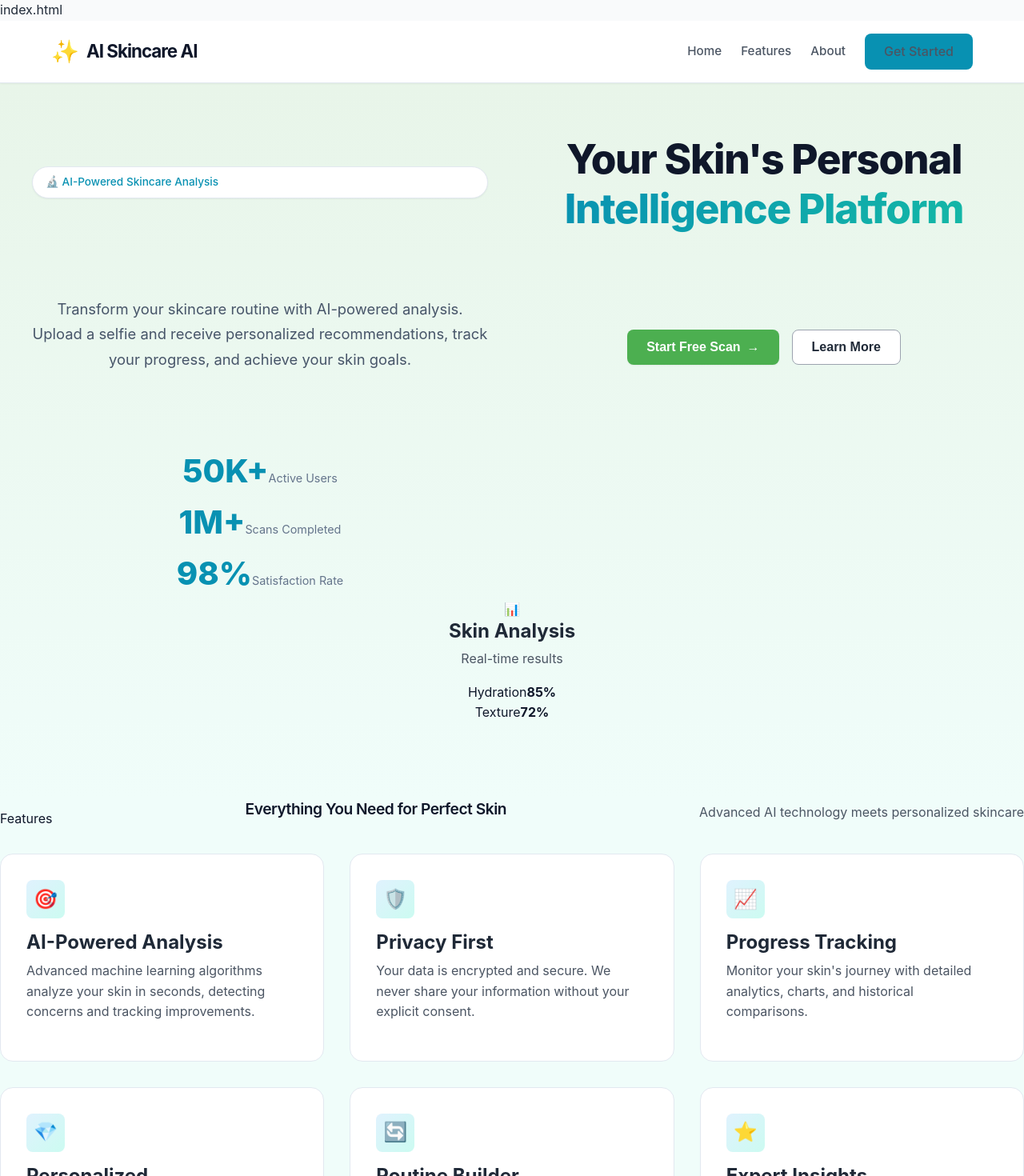
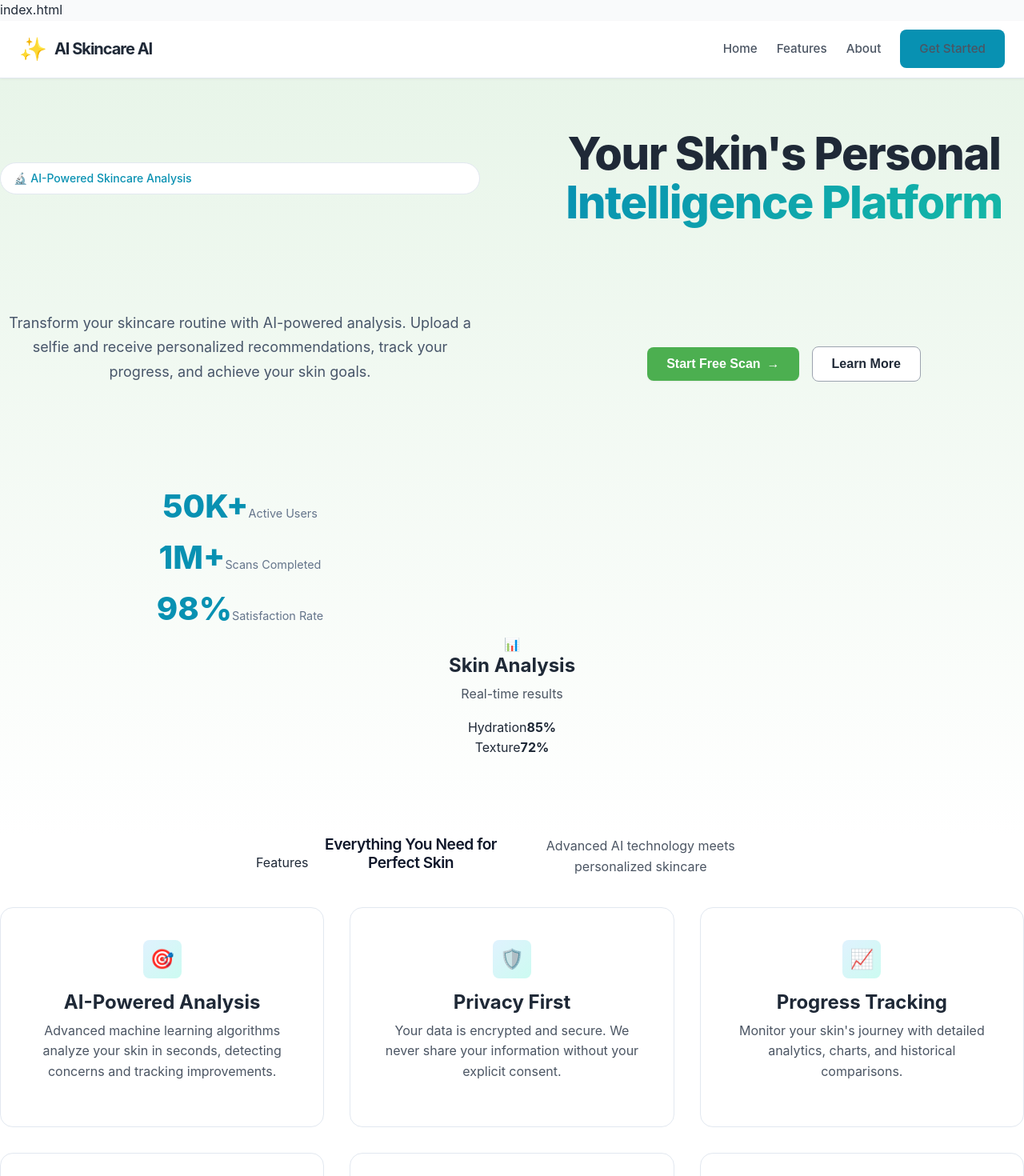
Before and after one commit to himprapatel-rgb/ai-skincare-intelligence-system, a React (Vite) app in the folder frontend/: page / in a window 1280 px wide. Shown: the top 1470 px of the page at 80% size. Built offline with nearby package versions, Linux system fonts and the light colour scheme; no server answers.

Commit message:
fix(ui): Industry standard aligned layout

```diff
--- a/frontend/src/pages/HomePage.css
+++ b/frontend/src/pages/HomePage.css
@@ -1,22 +1,17 @@
-/* SkinCare Medical App - Clean Healthcare Design */
+/* SkinCare AI - Industry Standard Medical Design */
 
 :root {
-  --medical-primary: #0891b2;
-  --medical-secondary: #06b6d4;
-  --medical-accent: #14b8a6;
-  --medical-success: #10b981;
-  --medical-warning: #f59e0b;
-  --medical-danger: #ef4444;
-  --bg-primary: #ffffff;
-  --bg-secondary: #f0fdfa;
-  --bg-card: #ffffff;
-  --text-primary: #0f172a;
-  --text-secondary: #475569;
-  --text-muted: #94a3b8;
-  --border-color: #e2e8f0;
-  --shadow-sm: 0 1px 2px rgba(0,0,0,0.05);
-  --shadow-md: 0 4px 6px -1px rgba(0,0,0,0.1);
-  --shadow-lg: 0 10px 15px -3px rgba(0,0,0,0.1);
+  --primary: #0891b2;
+  --primary-dark: #0e7490;
+  --accent: #14b8a6;
+  --success: #10b981;
+  --bg-light: #f0fdfa;
+  --bg-white: #ffffff;
+  --text-dark: #0f172a;
+  --text-gray: #475569;
+  --text-light: #94a3b8;
+  --border: #e2e8f0;
+  --shadow: 0 4px 6px -1px rgba(0,0,0,0.1);
 }
 
 * {
@@ -26,27 +21,30 @@
 }
 
 .homepage {
-  font-family: 'Inter', -apple-system, BlinkMacSystemFont, sans-serif;
-  background: var(--bg-secondary);
+  font-family: 'Inter', -apple-system, BlinkMacSystemFont, 'Segoe UI', sans-serif;
+  background: var(--bg-white);
   min-height: 100vh;
-  color: var(--text-primary);
+  color: var(--text-dark);
 }
 
-/* Navigation */
+/* NAVBAR - Fixed top navigation */
 .navbar {
-  background: var(--bg-primary);
-  border-bottom: 1px solid var(--border-color);
-  padding: 16px 0;
+  background: var(--bg-white);
+  border-bottom: 1px solid var(--border);
+  padding: 0 24px;
+  height: 72px;
+  display: flex;
+  align-items: center;
   position: sticky;
   top: 0;
-  z-index: 100;
-  box-shadow: var(--shadow-sm);
+  z-index: 1000;
+  box-shadow: 0 1px 3px rgba(0,0,0,0.05);
 }
 
 .nav-container {
-  max-width: 1200px;
+  max-width: 1280px;
+  width: 100%;
   margin: 0 auto;
-  padding: 0 24px;
   display: flex;
   justify-content: space-between;
   align-items: center;
@@ -56,27 +54,27 @@
   display: flex;
   align-items: center;
   gap: 10px;
+  text-decoration: none;
 }
 
 .logo-icon {
   font-size: 28px;
-  color: var(--medical-primary);
 }
 
 .logo-text {
-  font-size: 1.4rem;
+  font-size: 1.25rem;
   font-weight: 700;
-  color: var(--text-primary);
+  color: var(--text-dark);
 }
 
 .nav-links {
   display: flex;
   align-items: center;
-  gap: 32px;
+  gap: 40px;
 }
 
 .nav-link {
-  color: var(--text-secondary);
+  color: var(--text-gray);
   text-decoration: none;
   font-weight: 500;
   font-size: 0.95rem;
@@ -84,84 +82,89 @@
 }
 
 .nav-link:hover {
-  color: var(--medical-primary);
+  color: var(--primary);
 }
 
 .nav-btn-primary {
-  background: var(--medical-primary);
+  background: var(--primary);
   color: white;
-  padding: 10px 24px;
+  padding: 12px 24px;
   border-radius: 8px;
   text-decoration: none;
   font-weight: 600;
+  font-size: 0.95rem;
   transition: all 0.2s;
 }
 
 .nav-btn-primary:hover {
-  background: #0e7490;
-  transform: translateY(-1px);
+  background: var(--primary-dark);
 }
 
-/* Hero Section */
+/* HERO SECTION */
 .hero {
-  background: linear-gradient(135deg, #f0fdfa 0%, #e0f2fe 100%);
-  padding: 80px 24px;
+  background: linear-gradient(180deg, var(--bg-light) 0%, var(--bg-white) 100%);
+  padding: 100px 24px 80px;
 }
 
 .hero-content {
-  max-width: 1200px;
+  max-width: 1280px;
   margin: 0 auto;
   display: grid;
   grid-template-columns: 1fr 1fr;
-  gap: 60px;
+  gap: 80px;
   align-items: center;
+}
+
+.hero-text {
+  max-width: 560px;
 }
 
 .hero-badge {
   display: inline-flex;
   align-items: center;
   gap: 8px;
-  background: white;
+  background: var(--bg-white);
   padding: 8px 16px;
-  border-radius: 50px;
-  font-size: 0.85rem;
-  color: var(--medical-primary);
+  border-radius: 100px;
+  font-size: 0.875rem;
+  color: var(--primary);
   font-weight: 500;
   margin-bottom: 24px;
-  box-shadow: var(--shadow-sm);
-  border: 1px solid var(--border-color);
+  border: 1px solid var(--border);
 }
 
 .hero-title {
-  font-size: 3.2rem;
+  font-size: 3.5rem;
   font-weight: 800;
-  color: var(--text-primary);
-  line-height: 1.2;
-  margin-bottom: 20px;
+  line-height: 1.1;
+  color: var(--text-dark);
+  margin-bottom: 24px;
 }
 
 .gradient-text {
-  background: linear-gradient(135deg, var(--medical-primary) 0%, var(--medical-accent) 100%);
+  background: linear-gradient(135deg, var(--primary) 0%, var(--accent) 100%);
   -webkit-background-clip: text;
   -webkit-text-fill-color: transparent;
+  background-clip: text;
 }
 
 .hero-description {
-  font-size: 1.15rem;
-  color: var(--text-secondary);
+  font-size: 1.125rem;
+  color: var(--text-gray);
   line-height: 1.7;
-  margin-bottom: 32px;
+  margin-bottom: 40px;
 }
 
 .hero-buttons {
   display: flex;
   gap: 16px;
+  align-items: center;
 }
 
 .btn-primary {
-  background: var(--medical-primary);
+  background: var(--primary);
   color: white;
-  padding: 14px 32px;
+  padding: 16px 32px;
   border-radius: 10px;
   font-weight: 600;
   font-size: 1rem;
@@ -175,89 +178,94 @@
 }
 
 .btn-primary:hover {
-  background: #0e7490;
+  background: var(--primary-dark);
   transform: translateY(-2px);
-  box-shadow: var(--shadow-md);
+  box-shadow: var(--shadow);
 }
 
 .btn-secondary {
-  background: white;
-  color: var(--text-primary);
-  padding: 14px 32px;
+  background: var(--bg-white);
+  color: var(--text-dark);
+  padding: 16px 32px;
   border-radius: 10px;
   font-weight: 600;
   font-size: 1rem;
-  border: 1px solid var(--border-color);
+  border: 1px solid var(--border);
   cursor: pointer;
   transition: all 0.2s;
   text-decoration: none;
 }
 
 .btn-secondary:hover {
-  background: var(--bg-secondary);
-  border-color: var(--medical-primary);
+  background: var(--bg-light);
+  border-color: var(--primary);
 }
 
-/* Stats Section */
+.hero-visual {
+  display: flex;
+  justify-content: center;
+}
+
+/* STATS BAR */
 .stats-section {
-  background: white;
+  background: var(--bg-white);
   padding: 60px 24px;
-  border-top: 1px solid var(--border-color);
+  border-top: 1px solid var(--border);
+  border-bottom: 1px solid var(--border);
 }
 
 .stats-container {
-  max-width: 1200px;
+  max-width: 1280px;
   margin: 0 auto;
   display: grid;
   grid-template-columns: repeat(4, 1fr);
-  gap: 40px;
+  gap: 32px;
 }
 
 .stat-card {
   text-align: center;
-  padding: 24px;
 }
 
 .stat-number {
   font-size: 2.5rem;
   font-weight: 800;
-  color: var(--medical-primary);
+  color: var(--primary);
   margin-bottom: 8px;
 }
 
 .stat-label {
-  color: var(--text-secondary);
+  color: var(--text-gray);
   font-size: 0.95rem;
 }
 
-/* Features Section */
+/* FEATURES SECTION */
 .features-section {
-  padding: 80px 24px;
-  background: var(--bg-secondary);
+  padding: 100px 24px;
+  background: var(--bg-light);
 }
 
 .features-container {
-  max-width: 1200px;
+  max-width: 1280px;
   margin: 0 auto;
 }
 
 .section-header {
   text-align: center;
-  margin-bottom: 60px;
+  max-width: 640px;
+  margin: 0 auto 64px;
 }
 
 .section-title {
-  font-size: 2.2rem;
+  font-size: 2.25rem;
   font-weight: 700;
-  color: var(--text-primary);
+  color: var(--text-dark);
   margin-bottom: 16px;
 }
 
 .section-subtitle {
-  font-size: 1.1rem;
-  color: var(--text-secondary);
-  max-width: 600px;
-  margin: 0 auto;
+  font-size: 1.125rem;
+  color: var(--text-gray);
+  line-height: 1.6;
 }
 
 .features-grid {
@@ -267,80 +275,219 @@
 }
 
 .feature-card {
-  background: white;
-  padding: 32px;
+  background: var(--bg-white);
+  padding: 40px 32px;
   border-radius: 16px;
-  border: 1px solid var(--border-color);
+  border: 1px solid var(--border);
+  text-align: center;
   transition: all 0.3s;
 }
 
 .feature-card:hover {
-  transform: translateY(-4px);
-  box-shadow: var(--shadow-lg);
-  border-color: var(--medical-primary);
+  transform: translateY(-8px);
+  box-shadow: 0 20px 40px rgba(0,0,0,0.08);
+  border-color: var(--primary);
 }
 
 .feature-icon {
-  width: 56px;
-  height: 56px;
+  width: 64px;
+  height: 64px;
   background: linear-gradient(135deg, #e0f2fe 0%, #ccfbf1 100%);
-  border-radius: 12px;
+  border-radius: 16px;
+  margin: 0 auto 24px;
   display: flex;
   align-items: center;
   justify-content: center;
-  font-size: 1.5rem;
-  margin-bottom: 20px;
+  font-size: 1.75rem;
 }
 
 .feature-title {
-  font-size: 1.2rem;
+  font-size: 1.25rem;
   font-weight: 600;
-  color: var(--text-primary);
+  color: var(--text-dark);
   margin-bottom: 12px;
 }
 
 .feature-description {
-  color: var(--text-secondary);
+  color: var(--text-gray);
   line-height: 1.6;
   font-size: 0.95rem;
 }
 
-/* Footer */
+/* CTA SECTION */
+.cta-section {
+  padding: 100px 24px;
+  background: linear-gradient(135deg, var(--primary) 0%, var(--accent) 100%);
+  text-align: center;
+}
+
+.cta-container {
+  max-width: 720px;
+  margin: 0 auto;
+}
+
+.cta-title {
+  font-size: 2.5rem;
+  font-weight: 700;
+  color: white;
+  margin-bottom: 16px;
+}
+
+.cta-description {
+  font-size: 1.125rem;
+  color: rgba(255,255,255,0.9);
+  margin-bottom: 40px;
+}
+
+.cta-button {
+  background: white;
+  color: var(--primary);
+  padding: 16px 40px;
+  border-radius: 10px;
+  font-weight: 600;
+  font-size: 1rem;
+  border: none;
+  cursor: pointer;
+  transition: all 0.2s;
+  text-decoration: none;
+  display: inline-block;
+}
+
+.cta-button:hover {
+  transform: translateY(-2px);
+  box-shadow: 0 10px 30px rgba(0,0,0,0.2);
+}
+
+/* FOOTER */
 .footer {
-  background: var(--text-primary);
-  color: white;
-  padding: 48px 24px;
+  background: var(--text-dark);
+  padding: 64px 24px 32px;
+}
+
+.footer-container {
+  max-width: 1280px;
+  margin: 0 auto;
 }
 
 .footer-content {
-  max-width: 1200px;
-  margin: 0 auto;
-  text-align: center;
+  display: grid;
+  grid-template-columns: 2fr 1fr 1fr 1fr;
+  gap: 48px;
+  margin-bottom: 48px;
 }
 
-.footer-text {
-  color: var(--text-muted);
+.footer-brand {
+  max-width: 300px;
+}
+
+.footer-logo {
+  font-size: 1.5rem;
+  font-weight: 700;
+  color: white;
+  margin-bottom: 16px;
+}
+
+.footer-tagline {
+  color: var(--text-light);
+  line-height: 1.6;
+}
+
+.footer-links h4 {
+  color: white;
+  font-size: 1rem;
+  font-weight: 600;
+  margin-bottom: 20px;
+}
+
+.footer-links a {
+  display: block;
+  color: var(--text-light);
+  text-decoration: none;
+  margin-bottom: 12px;
+  font-size: 0.95rem;
+  transition: color 0.2s;
+}
+
+.footer-links a:hover {
+  color: white;
+}
+
+.footer-bottom {
+  border-top: 1px solid rgba(255,255,255,0.1);
+  padding-top: 32px;
+  text-align: center;
+  color: var(--text-light);
+  font-size: 0.875rem;
+}
+
+/* RESPONSIVE */
+@media (max-width: 1024px) {
+  .hero-content {
+    grid-template-columns: 1fr;
+    text-align: center;
+    gap: 48px;
+  }
+
+  .hero-text {
+    max-width: 100%;
+  }
+
+  .hero-buttons {
+    justify-content: center;
+  }
+
+  .features-grid {
+    grid-template-columns: repeat(2, 1fr);
+  }
+
+  .footer-content {
+    grid-template-columns: 1fr 1fr;
+  }
 }
 
 @media (max-width: 768px) {
-  .hero-content {
-    grid-template-columns: 1fr;
-    text-align: center;
+  .nav-links {
+    display: none;
   }
 
   .hero-title {
-    font-size: 2.2rem;
+    font-size: 2.5rem;
+  }
+
+  .stats-container {
+    grid-template-columns: repeat(2, 1fr);
   }
 
   .features-grid {
     grid-template-columns: 1fr;
   }
 
-  .stats-container {
-    grid-template-columns: repeat(2, 1fr);
+  .footer-content {
+    grid-template-columns: 1fr;
+    text-align: center;
   }
 
-  .nav-links {
-    display: none;
+  .footer-brand {
+    max-width: 100%;
   }
 }
+
+@media (max-width: 480px) {
+  .hero {
+    padding: 60px 16px 40px;
+  }
+
+  .hero-title {
+    font-size: 2rem;
+  }
+
+  .hero-buttons {
+    flex-direction: column;
+    width: 100%;
+  }
+
+  .btn-primary, .btn-secondary {
+    width: 100%;
+    justify-content: center;
+  }
+}
```
